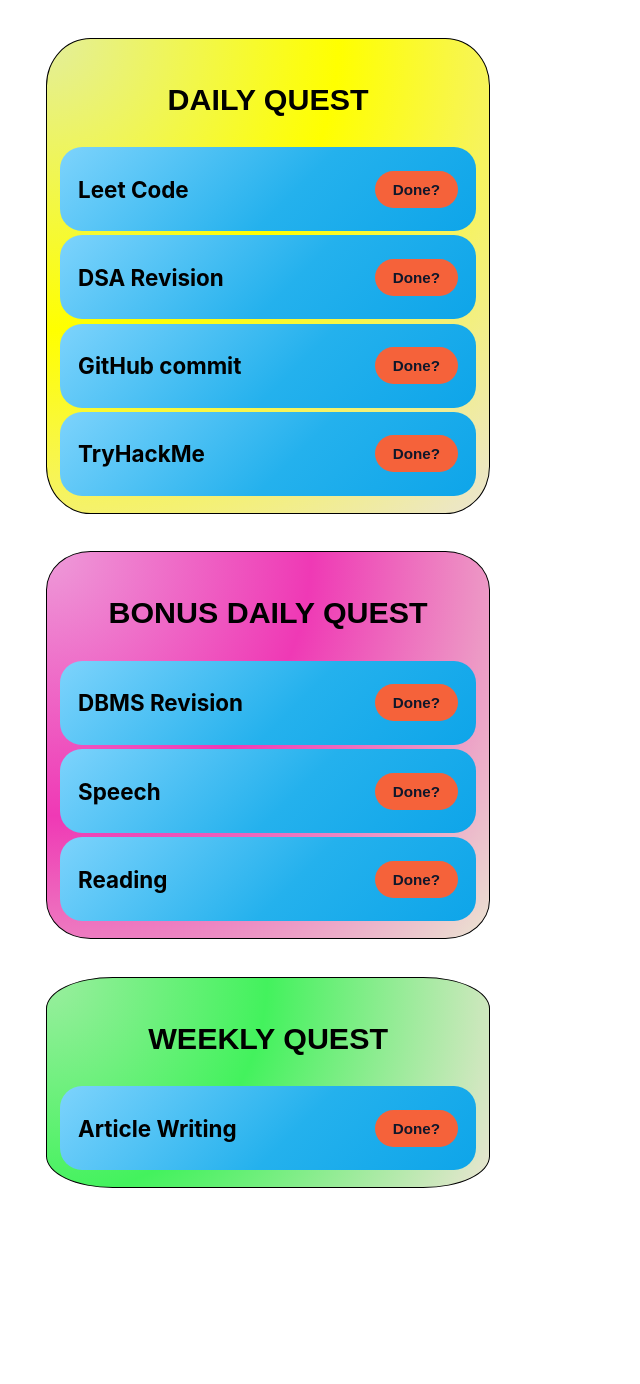
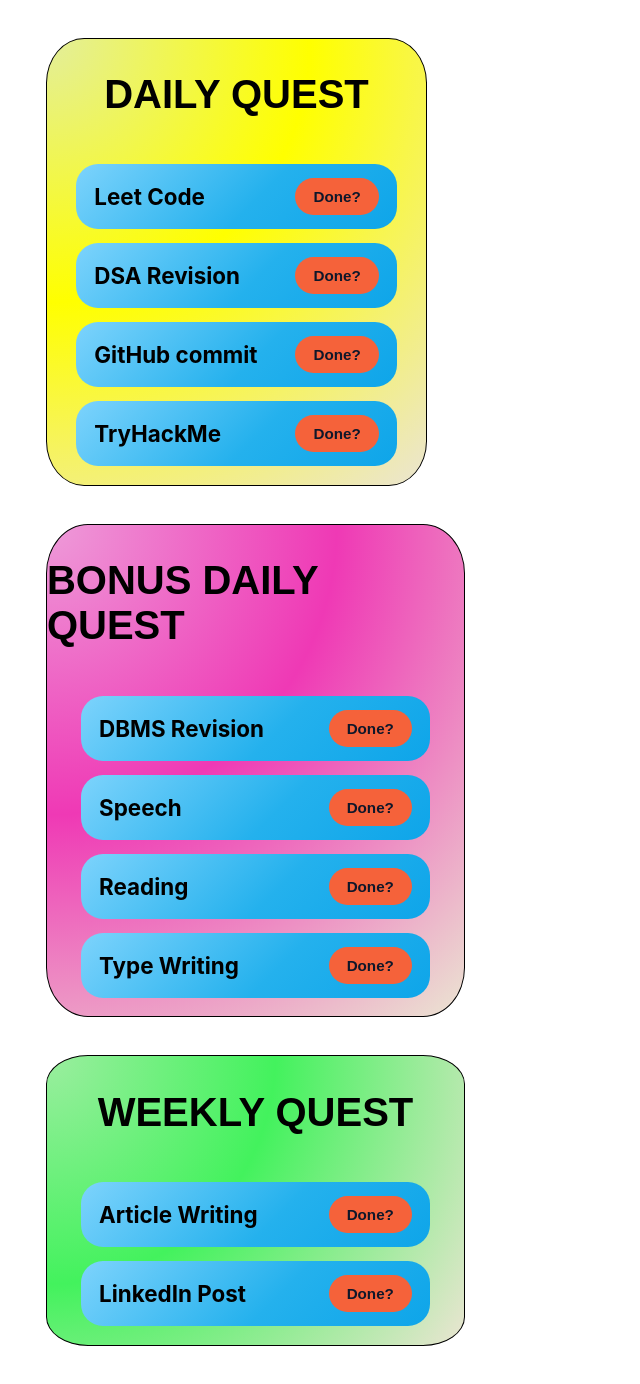
Before and after one commit to Arumparithi42/Solo-Leveling, a React (Vite) app: page / in a window 1280 px wide. Shown: the whole page, without its empty margins (0-640 px from the left). Before the commit the page ends 1226 px from the top, so only its background shows below. Built offline with nearby package versions, Linux system fonts and the light colour scheme.

Commit message:
Added progress in daily Quest but not implemented

```diff
--- a/src/App.css
+++ b/src/App.css
@@ -1,18 +1,22 @@
 
 .dailyQuest{
   border : 1px solid ;
-  width : 33%;
+  width : 30%;
   font-family: sans-serif;
   /* background: rgb(236, 238, 68); */
   background: radial-gradient(circle at top left, #e3ee9b 0%, YELLOW 45%, #ebe5d2 100%);
-
+  display : flex;
+  flex-direction: column;
+  justify-content: center;
+  align-items: center;
+  gap : 14px;
   margin : 3%;
-  padding : 1%;
+  padding-bottom: 1.5%;
   border-radius: 10%;
 }
-.dailyQuest p{
-  font-size: 1.9rem;
-  font-weight : 750;
+h2{
+  font-size: 2.5rem;
+  font-weight : 780;
   display : flex;
   justify-content: center;
 
@@ -24,17 +28,14 @@
   font-family: sans-serif;
   /* background: rgb(236, 238, 68); */
   background: radial-gradient(circle at top left, #ee9bd9 0%, rgb(239, 57, 181) 45%, #ebe5d2 100%);
-
+  display : flex;
+  flex-direction: column;
+  justify-content: center;
+  align-items: center;
+  gap : 14px;
   margin : 3%;
-  padding : 1%;
+  padding-bottom: 1.5%;
   border-radius: 10%;
-}
-.bonusDailyQuest p{
-  font-size: 1.9rem;
-  font-weight : 750;
-  display : flex;
-  justify-content: center;
-
 }
 
 .weeklyQuest{
@@ -44,17 +45,14 @@
   font-family: sans-serif;
   /* background: rgb(236, 238, 68); */
   background: radial-gradient(circle at top left, #9bee9f 0%, rgb(67, 242, 93) 45%, #ebe5d2 100%);
-
-
-  padding : 1%;
-  border-radius: 15%;
-}
-.weeklyQuest p{
-  font-size: 1.9rem;
-  font-weight : 750;
   display : flex;
+  flex-direction: column;
   justify-content: center;
-
+  align-items: center;
+  gap : 14px;
+  margin : 3%;
+  padding-bottom: 1.5%;
+  border-radius: 10%;
 }
 
 .todoTemplate {
@@ -62,10 +60,10 @@
   align-items: center;
   justify-content: space-between;
   gap: 16px;
-  width: min(380px, 100%);
-  margin: 1% auto;
+  /* width: min(380px, 100%); */
+  width : 75%;
   padding: 14px 18px;
-  min-height: 56px;
+
   border-radius: 22px;
   background: linear-gradient(135deg, #7dd3fc 0%, #24b1ed 56%, #0ea5e9 100%);
 
--- a/src/BonusDailyQuest.jsx
+++ b/src/BonusDailyQuest.jsx
@@ -2,10 +2,11 @@
 function BonusDailyQuest(){
     return(
         <div className = "bonusDailyQuest">
-            <p>BONUS DAILY QUEST</p>
+            <h2>BONUS DAILY QUEST</h2>
         <TodoTemplate msg = "DBMS Revision"> </TodoTemplate>
         <TodoTemplate msg = "Speech"> </TodoTemplate>
         <TodoTemplate msg = "Reading"> </TodoTemplate>
+        <TodoTemplate msg = "Type Writing"> </TodoTemplate>
         </div>
     )
 }
--- a/src/DailyQuest.jsx
+++ b/src/DailyQuest.jsx
@@ -1,12 +1,18 @@
+
 import TodoTemplate from "./TodoTemplate";
 function DailyQuest(){
+    let msgs = [{msg : "Leet Code", id : 1, done : false},
+                {msg : "DSA Revision", id : 2, done : false},
+                {msg : "GitHub commit", id : 3, done : false},
+                {msg : "TryHackMe", id : 4, done : false}];
+    function handleDone(id){
+        let msg = msgs.filter((msg) => msg.id == id)
+        msg[0].done = true;
+    }
     return(
         <div className = "dailyQuest">
-            <p>DAILY QUEST</p>
-        <TodoTemplate msg = "Leet Code"> </TodoTemplate>
-        <TodoTemplate msg = "DSA Revision"> </TodoTemplate>
-        <TodoTemplate msg = "GitHub commit"> </TodoTemplate>
-        <TodoTemplate msg = "TryHackMe"> </TodoTemplate>
+            <h2>DAILY QUEST</h2>
+        {msgs.map((msg) => <TodoTemplate key = {msg.id} id = {msg.id} msg = {msg.msg} onDone = {handleDone} ></TodoTemplate>)}
         </div>
     )
 }
--- a/src/TodoTemplate.jsx
+++ b/src/TodoTemplate.jsx
@@ -6,6 +6,7 @@
         setBtn("Completed ✅");
         console.log("Pressed");
         setColor("lightGreen");
+        props.onDone(props.id);
     }
     return(
         <div className = "todoTemplate">
--- a/src/WeeklyQuest.jsx
+++ b/src/WeeklyQuest.jsx
@@ -2,9 +2,9 @@
 function DailyQuest(){
     return(
         <div className = "weeklyQuest">
-            <p>WEEKLY QUEST</p>
+            <h2>WEEKLY QUEST</h2>
         <TodoTemplate msg = "Article Writing"> </TodoTemplate>
-
+        <TodoTemplate msg = "LinkedIn Post"> </TodoTemplate>
         </div>
     )
 }
```
